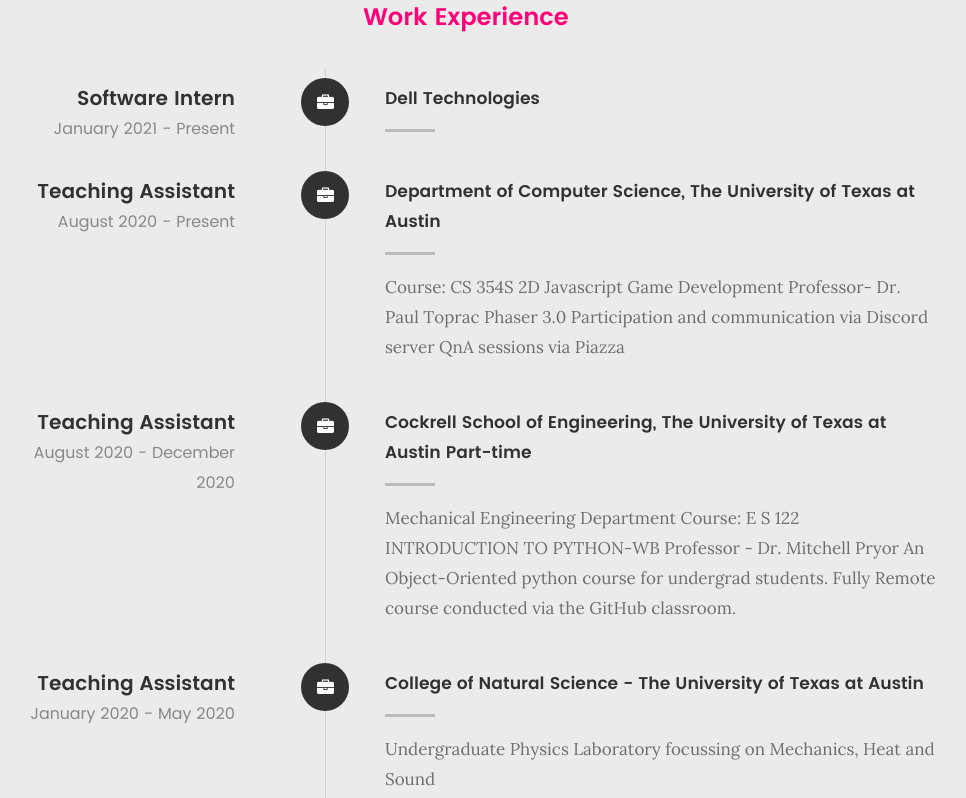
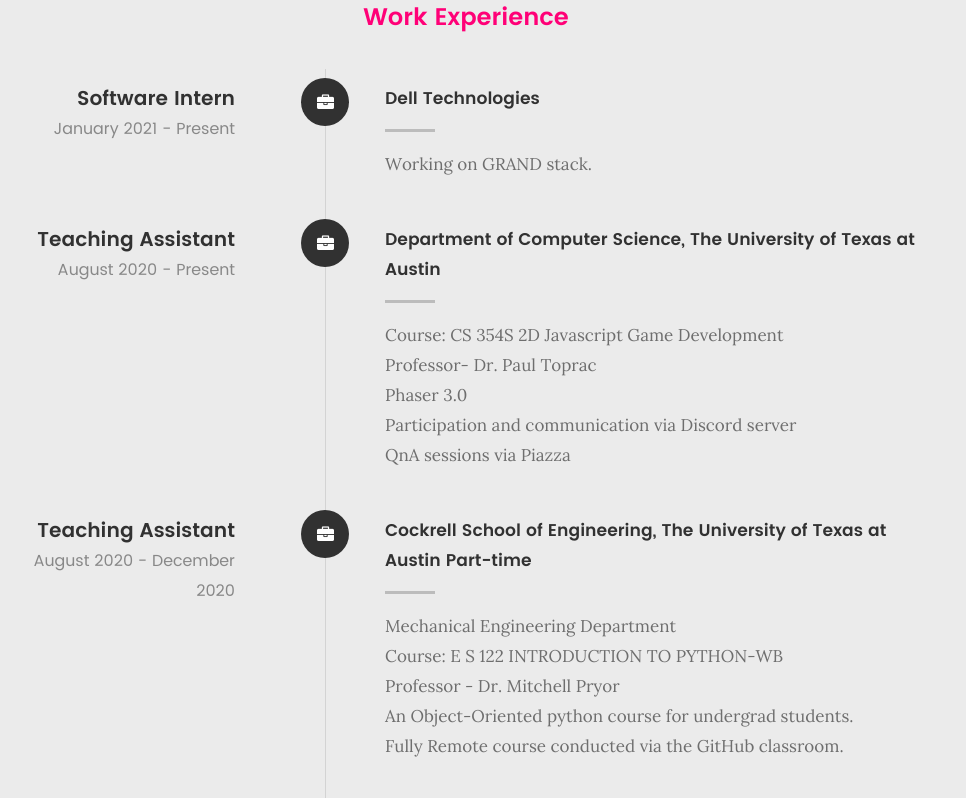
Before and after one commit to bsaha3/bsaha3.github.io, a plain HTML site: page index.html in a window 1280 px wide. Shown: the part 2184-2982 px from the top of the page, without its empty margins (174-1140 px from the left). Drawn offline with Linux system fonts and the light colour scheme; files whose address does not match are found by name.

Commit message:
Text aligned

```diff
--- a/index.html
+++ b/index.html
@@ -243,7 +243,7 @@
 
 	   				<div class="timeline-content">
 	   					<h4>Dell Technologies</h4>
-						<p></p>
+						<p>Working on GRAND stack.</p>
 	   					<!-- <p>Lorem ipsum Occaecat do esse ex et dolor culpa nisi ex in magna consectetur nisi cupidatat laboris esse eiusmod deserunt aute do quis velit esse sed Ut proident cupidatat nulla esse cillum laborum occaecat nostrud sit dolor incididunt amet est occaecat nisi.</p> -->
 	   				</div>
 
@@ -263,11 +263,11 @@
 					<div class="timeline-content">
 						<h4>Department of Computer Science, The University of Texas at Austin
 							</h4>
-					 <p>Course: CS 354S 2D Javascript Game Development
-						Professor- Dr. Paul Toprac
+					 <p>Course: CS 354S 2D Javascript Game Development<br>
+						Professor- Dr. Paul Toprac<br>
 
-						Phaser 3.0
-						Participation and communication via Discord server
+						Phaser 3.0<br>
+						Participation and communication via Discord server<br>
 						QnA sessions via Piazza</p>
 						<!-- <p>Lorem ipsum Occaecat do esse ex et dolor culpa nisi ex in magna consectetur nisi cupidatat laboris esse eiusmod deserunt aute do quis velit esse sed Ut proident cupidatat nulla esse cillum laborum occaecat nostrud sit dolor incididunt amet est occaecat nisi.</p> -->
 					</div>
@@ -289,10 +289,10 @@
 					<div class="timeline-content">
 						<h4>Cockrell School of Engineering, The University of Texas at Austin Part-time
 							</h4>
-						<p>Mechanical Engineering Department
-							Course: E S 122 INTRODUCTION TO PYTHON-WB
-							Professor - Dr. Mitchell Pryor
-							An Object-Oriented python course for undergrad students.
+						<p>Mechanical Engineering Department<br>
+							Course: E S 122 INTRODUCTION TO PYTHON-WB<br>
+							Professor - Dr. Mitchell Pryor<br>
+							An Object-Oriented python course for undergrad students.<br>
 							Fully Remote course conducted via the GitHub classroom.</p>
 						<!-- <p>Lorem ipsum Occaecat do esse ex et dolor culpa nisi ex in magna consectetur nisi cupidatat laboris esse eiusmod deserunt aute do quis velit esse sed Ut proident cupidatat nulla esse cillum laborum occaecat nostrud sit dolor incididunt amet est occaecat nisi.</p> -->
 					</div>
@@ -356,7 +356,7 @@
 
 	   				<div class="timeline-content">
 	   					<h4>Accenture</h4>
-	   					<p>Lorem ipsum Occaecat do esse ex et dolor culpa nisi ex in magna consectetur nisi cupidatat laboris esse eiusmod deserunt aute do quis velit esse sed Ut proident cupidatat nulla esse cillum laborum occaecat nostrud sit dolor incididunt amet est occaecat nisi incididunt.</p>
+	   					<p>Worked as a Software Developer on both front-end and back-end.</p>
 	   				</div>
 
 	   			</div> <!-- /timeline-block -->
@@ -446,7 +446,7 @@
 
 	   				<div class="timeline-header">
 	   					<h3>Bachelor Degree</h3>
-	   					<p>July 2014 - June 2015</p>
+	   					<p>September 2011 - May 2015</p>
 	   				</div>
 
 	   				<div class="timeline-content">
```
